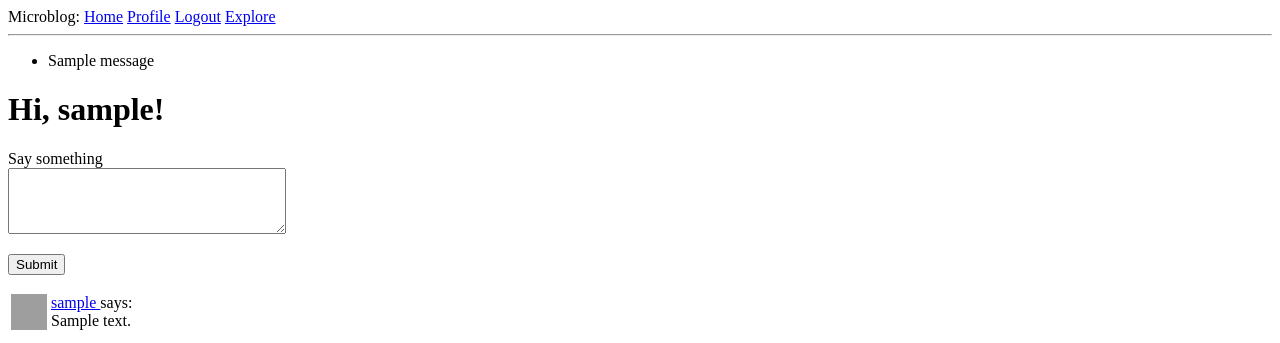
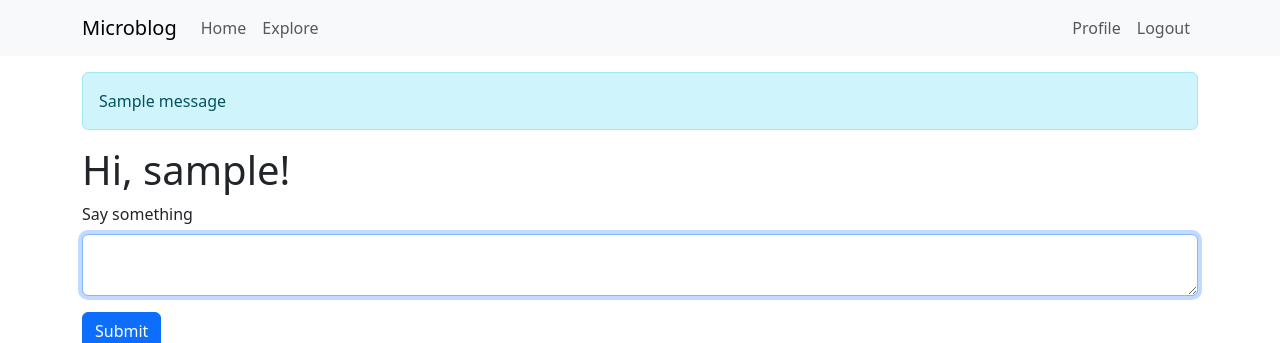
Before and after one commit to rafigmammadov/microblog, a Flask app: page / in a window 1280 px wide. Shown: the top 343 px of the page. Run offline with Flask 3, Linux system fonts and the light colour scheme; a user stored in the database is signed in; tables that the repository leaves empty hold one stand-in row (values such as "Sample post"); one stand-in notice (Sample message) is shown; some libraries are stand-ins or nearby versions; grey boxes are pictures that could not be loaded.

Commit message:
Chapter 11: Facelift

```diff
--- a/app/templates/404.html
+++ b/app/templates/404.html
@@ -1,6 +1,6 @@
 {% extends "base.html" %}
 
 {% block content %}
-    <h1>File Not Found</h1>
+    <h1>Not Found</h1>
     <p><a href="{{ url_for('index') }}">Back</a></p>
 {% endblock %}
--- a/app/templates/_post.html
+++ b/app/templates/_post.html
@@ -1,11 +1,17 @@
-<table>
-    <tr valign="top">
-        <td><img src="{{ url_for('user_avatar', username=post.author.username, size=36) }}" alt="{{ post.author.username }}'s avatar" style="width: 36px; height: 36px;"></td>
+<table class="table table-hover">
+    <tr>
+        <td width="70px">
+            <a href="{{ url_for('user', username=post.author.username) }}">
+                <img src="{{ url_for('user_avatar', username=post.author.username, size=36) }}" />
+            </a>
+        </td>
         <td>
             <a href="{{ url_for('user', username=post.author.username) }}">
                 {{ post.author.username }}
             </a>
-            says:<br>{{ post.body }}
+            says:
+            <br>
+            {{ post.body }}
         </td>
     </tr>
 </table>
--- a/app/templates/base.html
+++ b/app/templates/base.html
@@ -1,34 +1,66 @@
 <!doctype html>
-<html>
+<html lang="en">
   <head>
+    <meta charset="utf-8">
+    <meta name="viewport" content="width=device-width, initial-scale=1">
     {% if title %}
     <title>{{ title }} - Microblog</title>
     {% else %}
     <title>Welcome to Microblog</title>
     {% endif %}
+    <link
+        href="https://cdn.jsdelivr.net/npm/bootstrap@5.3.2/dist/css/bootstrap.min.css"
+        rel="stylesheet"
+        integrity="sha384-T3c6CoIi6uLrA9TneNEoa7RxnatzjcDSCmG1MXxSR1GAsXEV/Dwwykc2MPK8M2HN"
+        crossorigin="anonymous">
   </head>
   <body>
-      <div>
-        Microblog:
-        <a href="{{ url_for('index') }}">Home</a>
+    <nav class="navbar navbar-expand-lg bg-body-tertiary">
+      <div class="container">
+        <a class="navbar-brand" href="{{ url_for('index') }}">Microblog</a>
+        <button class="navbar-toggler" type="button" data-bs-toggle="collapse" data-bs-target="#navbarSupportedContent" aria-controls="navbarSupportedContent" aria-expanded="false" aria-label="Toggle navigation">
+          <span class="navbar-toggler-icon"></span>
+        </button>
+        <div class="collapse navbar-collapse" id="navbarSupportedContent">
+          <ul class="navbar-nav me-auto mb-2 mb-lg-0">
+            <li class="nav-item">
+              <a class="nav-link" aria-current="page" href="{{ url_for('index') }}">Home</a>
+            </li>
+            <li class="nav-item">
+              <a class="nav-link" aria-current="page" href="{{ url_for('explore') }}">Explore</a>
+            </li>
+          </ul>
+          <ul class="navbar-nav mb-2 mb-lg-0">
             {% if current_user.is_anonymous %}
-        <a href="{{ url_for('login') }}">Login</a>
+            <li class="nav-item">
+              <a class="nav-link" aria-current="page" href="{{ url_for('login') }}">Login</a>
+            </li>
             {% else %}
-        <a href="{{ url_for('user', username=current_user.username) }}">Profile</a>
-        <a href="{{ url_for('logout') }}">Logout</a>
-        <a href="{{ url_for('explore') }}">Explore</a>
+            <li class="nav-item">
+              <a class="nav-link" aria-current="page" href="{{ url_for('user', username=current_user.username) }}">Profile</a>
+            </li>
+            <li class="nav-item">
+              <a class="nav-link" aria-current="page" href="{{ url_for('logout') }}">Logout</a>
+            </li>
             {% endif %}
+          </ul>
         </div>
-        <hr>
+      </div>
+    </nav>
+    <div class="container mt-3">
       {% with messages = get_flashed_messages() %}
       {% if messages %}
-        <ul>
         {% for message in messages %}
-            <li>{{ message }}</li>
+        <div class="alert alert-info" role="alert">{{ message }}</div>
         {% endfor %}
-        </ul>
       {% endif %}
       {% endwith %}
       {% block content %}{% endblock %}
+    </div>
+    <script
+        src="https://cdn.jsdelivr.net/npm/bootstrap@5.3.2/dist/js/bootstrap.bundle.min.js"
+        integrity="sha384-C6RzsynM9kWDrMNeT87bh95OGNyZPhcTNXj1NW7RuBCsyN/o0jlpcV8Qyq46cDfL"
+        crossorigin="anonymous">
+    </script>
   </body>
 </html>
--- /dev/null
+++ b/app/templates/bootstrap_wtf.html
@@ -0,0 +1,70 @@
+{% macro form_field(field, autofocus) %}
+  {%- if field.type == 'BooleanField' %}
+  <div class="form-check mb-3">
+    {{ field(class='form-check-input') }}
+    {{ field.label(class='form-check-label') }}
+  </div>
+  {%- elif field.type == 'RadioField' %}
+    {{ field.label(class='form-label') }}
+    {%- for item in field %}
+    <div class="form-check{% if loop.last %} mb-3{% endif %}">
+      {{ item(class='form-check-input') }}
+      {{ item.label(class='form-check-label') }}
+    </div>
+    {%- endfor %}
+  {%- elif field.type == 'SelectField' %}
+    {{ field.label(class='form-label') }}
+    {{ field(class='form-select mb-3') }}
+  {%- elif field.type == 'TextAreaField' %}
+  <div class="mb-3">
+    {{ field.label(class='form-label') }}
+    {% if autofocus %}
+      {{ field(class='form-control' + (' is-invalid' if field.errors else ''), autofocus=True) }}
+    {% else %}
+      {{ field(class='form-control' + (' is-invalid' if field.errors else '')) }}
+    {% endif %}
+    {%- for error in field.errors %}
+    <div class="invalid-feedback">{{ error }}</div>
+    {%- endfor %}
+  </div>
+  {%- elif field.type == 'SubmitField' %}
+  {{ field(class='btn btn-primary mb-3') }}
+  {%- else %}
+  <div class="mb-3">
+    {{ field.label(class='form-label') }}
+    {% if autofocus %}
+      {{ field(class='form-control' + (' is-invalid' if field.errors else ''), autofocus=True) }}
+    {% else %}
+      {{ field(class='form-control' + (' is-invalid' if field.errors else '')) }}
+    {% endif %}
+    {%- for error in field.errors %}
+    <div class="invalid-feedback">{{ error }}</div>
+    {%- endfor %}
+  </div>
+  {%- endif %}
+{% endmacro %}
+
+{% macro quick_form(form, action="", method="post", id="", novalidate=False) %}
+<form
+  {%- if action != None %} action="{{ action }}"{% endif -%}
+  {%- if method %} method="{{ method }}"{% endif %}
+  {%- if id %} id="{{ id }}"{% endif -%}
+  {%- if novalidate %} novalidate{% endif -%}>
+  {{ form.hidden_tag() }}
+  {%- for field, errors in form.errors.items() %}
+    {%- if form[field].widget.input_type == 'hidden' %}
+      {%- for error in errors %}
+      <div class="invalid-feedback">{{ error }}</div>
+      {%- endfor %}
+    {%- endif %}
+  {%- endfor %}
+
+  {% set ns = namespace(first_field=true) %}
+  {%- for field in form %}
+    {% if field.widget.input_type != 'hidden' -%}
+      {{ form_field(field, ns.first_field) }}
+      {% set ns.first_field = false %}
+    {%- endif %}
+  {%- endfor %}
+</form>
+{% endmacro %}
--- a/app/templates/index.html
+++ b/app/templates/index.html
@@ -1,27 +1,26 @@
 {% extends "base.html" %}
+{% import "bootstrap_wtf.html" as wtf %}
 
 {% block content %}
     <h1>Hi, {{ current_user.username }}!</h1>
-    <form action="" method="post">
-        {% if form %}
-            {{ form.hidden_tag() }}
-            <p>
-                {{ form.post.label }}<br>
-                {{ form.post(cols=32, rows=4) }}<br>
-                {% for error in form.post.errors %}
-                <span style="color: red;">[{{ error }}]</span>
-                {% endfor %}
-            </p>
-            <p>{{ form.submit() }}</p>
-        {% endif %}
-    </form>
+    {% if form %}
+    {{ wtf.quick_form(form) }}
+    {% endif %}
     {% for post in posts %}
         {% include '_post.html' %}
     {% endfor %}
-    {% if prev_url %}
-        <a href="{{ prev_url }}">Newer posts</a>
-    {% endif %}
-    {% if next_url %}
-        <a href="{{ next_url }}">Older posts</a>
-    {% endif %}
+    <nav aria-label="Post navigation">
+        <ul class="pagination">
+            <li class="page-item{% if not prev_url %} disabled{% endif %}">
+                <a class="page-link" href="{{ prev_url }}">
+                    <span aria-hidden="true">&larr;</span> Newer posts
+                </a>
+            </li>
+            <li class="page-item{% if not next_url %} disabled{% endif %}">
+                <a class="page-link" href="{{ next_url }}">
+                    Older posts <span aria-hidden="true">&rarr;</span>
+                </a>
+            </li>
+        </ul>
+    </nav>
 {% endblock %}
```
Also changed, not shown: app/templates/edit_profile.html (+2 -22 lines), app/templates/login.html (+4 -21 lines), app/templates/register.html (+2 -32 lines), app/templates/reset_password.html (+3 -19 lines), app/templates/reset_password_request.html (+3 -12 lines), app/templates/user.html (+19 -11 lines). Lines whose indentation alone changed are shown as unchanged.
